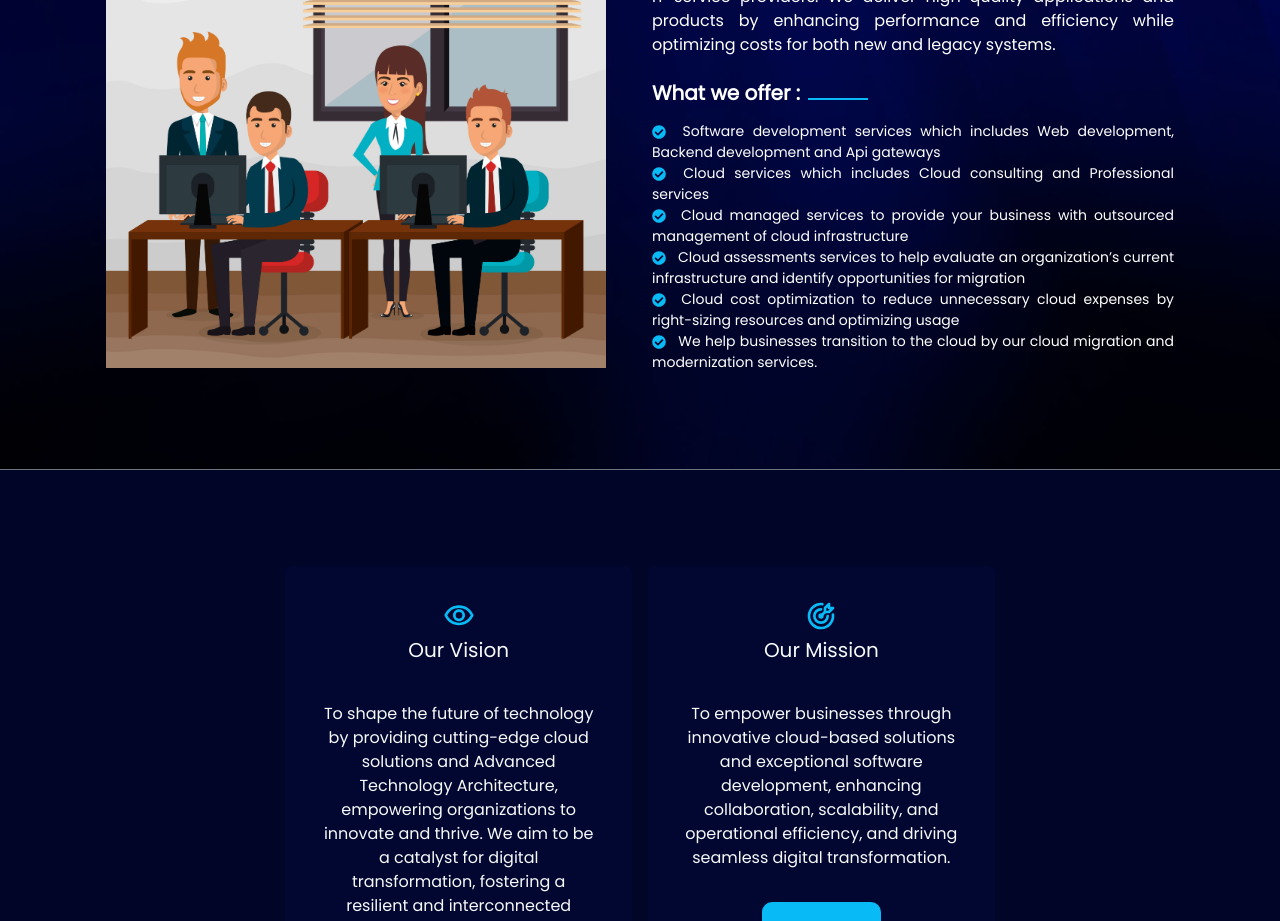
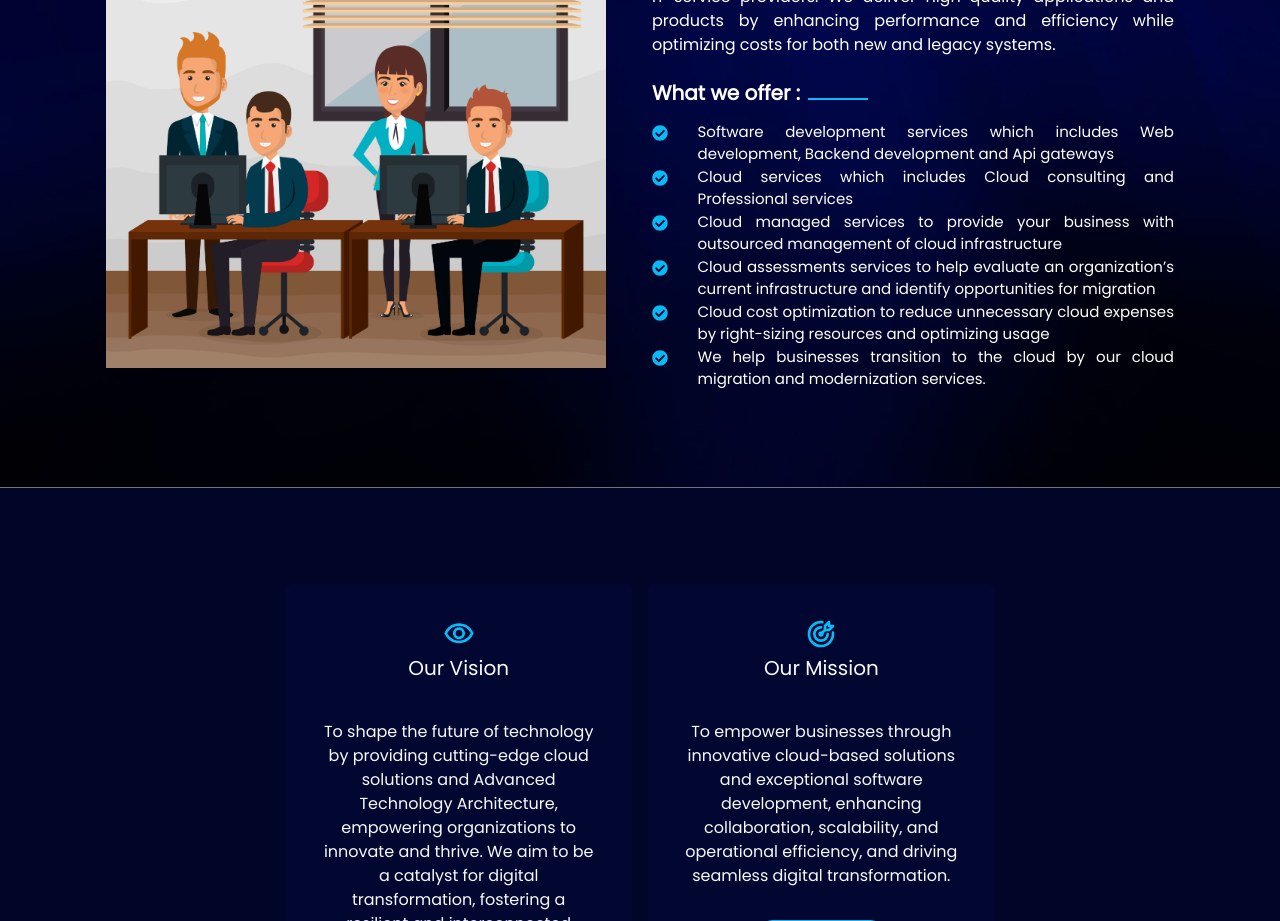
Before and after one commit to EfeBanks/jaggulas-consulting1, a React (Create React App) app: page /About in a window 1280 px wide. Shown: the part 980-1901 px from the top of the page. Built offline with nearby package versions, Linux system fonts and the light colour scheme.

Commit message:
Update cont.

```diff
--- a/src/App.css
+++ b/src/App.css
@@ -377,7 +377,7 @@
   color:#08baf5;
 }
 
-.offer{
+/* .offer{
   list-style-type: none;
   margin:0 !important;
   padding: 0 !important;
@@ -385,11 +385,17 @@
 .offer li{
   font-size: 14px !important;
   text-align: justify;
+} */
+
+.offer{
+  text-align: justify;
+  font-size: 15px !important;
 }
 
 .offer-icon{
   color:#08baf5;
 }
+
 
 .dash{
   width: 60px;
@@ -488,7 +494,7 @@ a.link-text:hover{
   border-radius: 50%;
   color: #08baf5;
   text-align: center;
-  z-index: 100px;
+  z-index: 10;
 
 }
 
--- a/src/pages/About.jsx
+++ b/src/pages/About.jsx
@@ -47,7 +47,7 @@ export default function About() {
               </p>
 
               <h5 className='fw-bold mb-3 mt-4'>What we offer :<span className='dash ms-2'></span> </h5>
-              <ul className='offer'>
+              {/* <ul className='offer'>
                 <li><span><FaCheckCircle className='offer-icon me-2'/> </span> Software development services which includes Web development, Backend development and Api gateways</li>
                 <li><span><FaCheckCircle className='offer-icon me-2'/> </span>Cloud services which includes Cloud consulting and Professional services</li>
                 <li><span><FaCheckCircle className='offer-icon me-2'/> </span> Cloud managed services to provide your business with outsourced management of cloud infrastructure</li>
@@ -55,7 +55,52 @@ export default function About() {
                 <li><span><FaCheckCircle className='offer-icon me-2'/> </span>Cloud cost optimization to reduce unnecessary cloud expenses by right-sizing resources and optimizing usage </li>
                 <li><span><FaCheckCircle className='offer-icon me-2'/> </span>We help businesses transition to the cloud by our cloud migration and modernization services.</li>
 
-              </ul>
+              </ul>   */}
+
+
+              <div className="row">
+                <div className="col-1">
+                <FaCheckCircle className='offer-icon me-2'/>
+                </div>
+                <div className="col-11 offer">
+                Software development services which includes Web development, Backend development and Api gateways
+                </div>
+
+                <div className="col-1">
+                <FaCheckCircle className='offer-icon me-2'/>
+                </div>
+                <div className="col-11 offer">
+                Cloud services which includes Cloud consulting and Professional services
+                </div>
+
+                <div className="col-1">
+                <FaCheckCircle className='offer-icon me-2'/>
+                </div>
+                <div className="col-11 offer">
+                Cloud managed services to provide your business with outsourced management of cloud infrastructure
+                </div>
+
+                <div className="col-1">
+                <FaCheckCircle className='offer-icon me-2'/>
+                </div>
+                <div className="col-11 offer">
+                Cloud assessments services to help evaluate an organization’s current infrastructure and identify opportunities for migration
+                </div>
+
+                <div className="col-1">
+                <FaCheckCircle className='offer-icon me-2'/>
+                </div>
+                <div className="col-11 offer">
+                Cloud cost optimization to reduce unnecessary cloud expenses by right-sizing resources and optimizing usage
+                </div>
+
+                <div className="col-1">
+                <FaCheckCircle className='offer-icon me-2'/>
+                </div>
+                <div className="col-11 offer">
+                We help businesses transition to the cloud by our cloud migration and modernization services.
+                </div>
+              </div>
 
             </div>
         </div>
--- a/src/pages/Home.jsx
+++ b/src/pages/Home.jsx
@@ -4,7 +4,7 @@ import dummy1 from '../assets/images/dummy1.png';
 import dummy2 from '../assets/images/dummy2.png';
 import dummy3 from '../assets/images/dummy3.png';
 import dummy4 from '../assets/images/dummy4.png';
-import handshake from '../assets/images/handshake1.png'
+import handshake from '../assets/images/nhandshake1.png'
 import handshake2 from '../assets/images/handshake2.png'
 import scrolldown from '../assets/images/scrolldown.png'
 //import { RiScrollToBottomLine } from "react-icons/ri";
@@ -63,7 +63,7 @@ function Home() {
             <div className="row">
             <div className="col-sm second-section-text">
 
-              <div className='second-section-icon'> <FaAward /></div>
+              <div className='second-section-icon fs-1'> <FaAward /></div>
               <h5 className='my-3'>High Quality Delivery</h5>
               <p>
                 We deliver to our clients high-quality software applications and products as well as cloud services by enhancing performance and efficiency while optimizing costs for both new and legacy systems.
@@ -72,7 +72,7 @@ function Home() {
             </div>
             <div className="col-sm second-section-text">
 
-            <div className='second-section-icon'> <MdDisplaySettings /></div>
+            <div className='second-section-icon fs-1'> <MdDisplaySettings /></div>
               <h5 className='my-3'>Software Development</h5>
               <p>
                 At Jaggulas Consulting, we build custom software development services to create tailored, scalable, and efficient solutions for your business needs, enhancing performance and user experience.
@@ -80,7 +80,7 @@ function Home() {
               </p>
             </div>
             <div className="col-sm second-section-text">
-            <div className='second-section-icon'> <GrCloudSoftware /></div>
+            <div className='second-section-icon fs-1'> <GrCloudSoftware /></div>
               <h5 className='my-3'>Cloud Services</h5>
               <p>
               We provide comprehensive cloud services offering secure data storage, scalable infrastructure, and seamless collaboration tools to boost efficiency, flexibility, and business growth while ensuring high performance and reliability.
--- a/src/pages/Services.jsx
+++ b/src/pages/Services.jsx
@@ -1,15 +1,15 @@
 import React from 'react'
 import ServiceBg from '../assets/images/nbg2.1.jpg'
-import Service1 from '../assets/images/service1.jpg'
+import Service1 from '../assets/images/nserv.jpg'
 import Service2 from '../assets/images/service2.jpg'
-import Service3 from '../assets/images/service3.jpg'
+import Service3 from '../assets/images/nserv4.jpg'
 import Service4 from '../assets/images/service4.jpg'
 import Service5 from '../assets/images/service5.jpg'
 import Service6 from '../assets/images/service6.jpg'
 import Service7 from '../assets/images/service7.jpg'
 import Service8 from '../assets/images/nserv3.jpg'
 //import Service9 from '../assets/images/service9.jpg'
-import Service10 from '../assets/images/service10.jpg'
+import Service10 from '../assets/images/nserv2.jpg'
 import ToTop from '../components/ToTop'
 
 export default function Services() {
```
Also changed, not shown: src/assets/images/nhandshake1.png (added), src/assets/images/nserv4.jpg (added).
